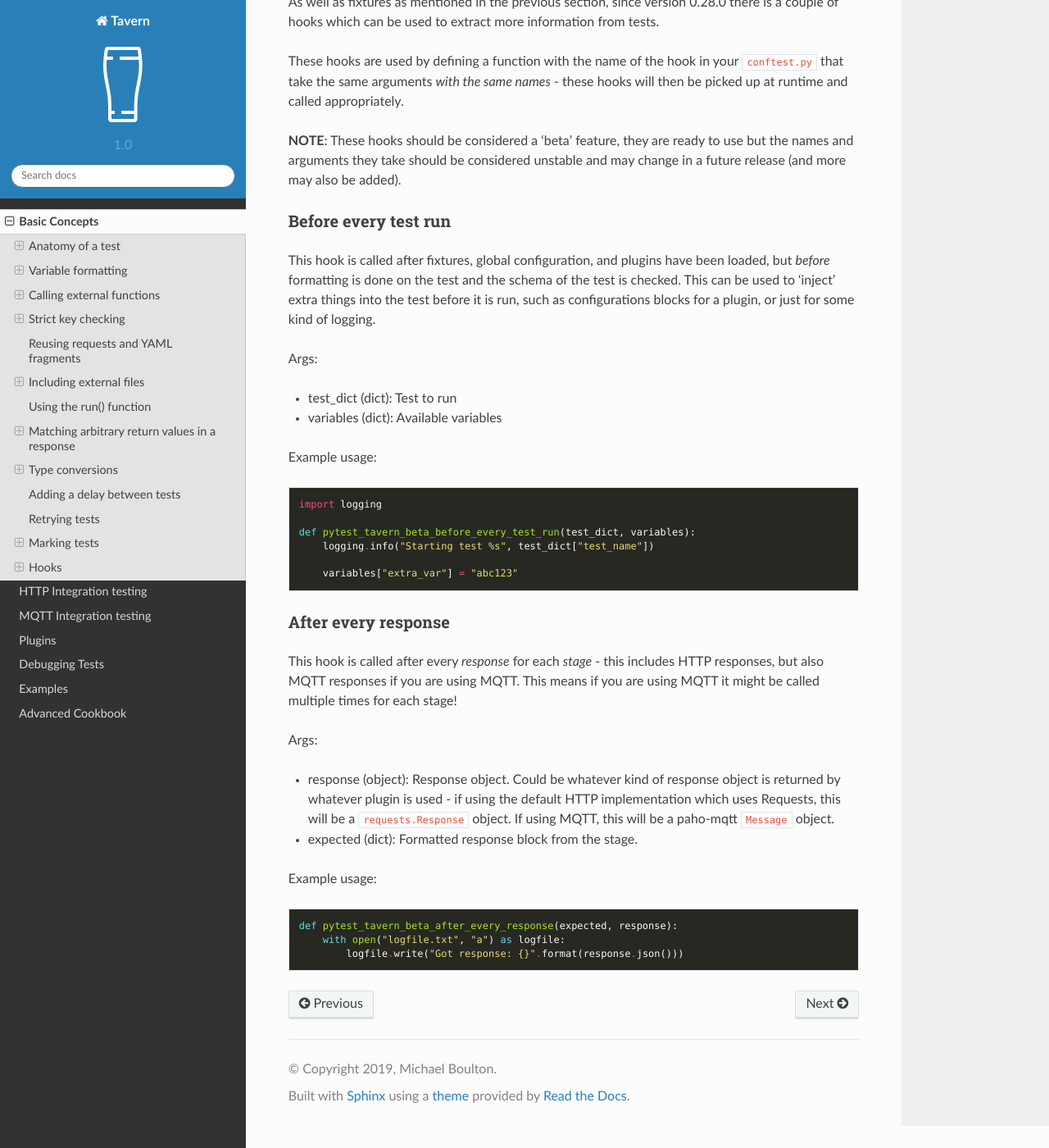
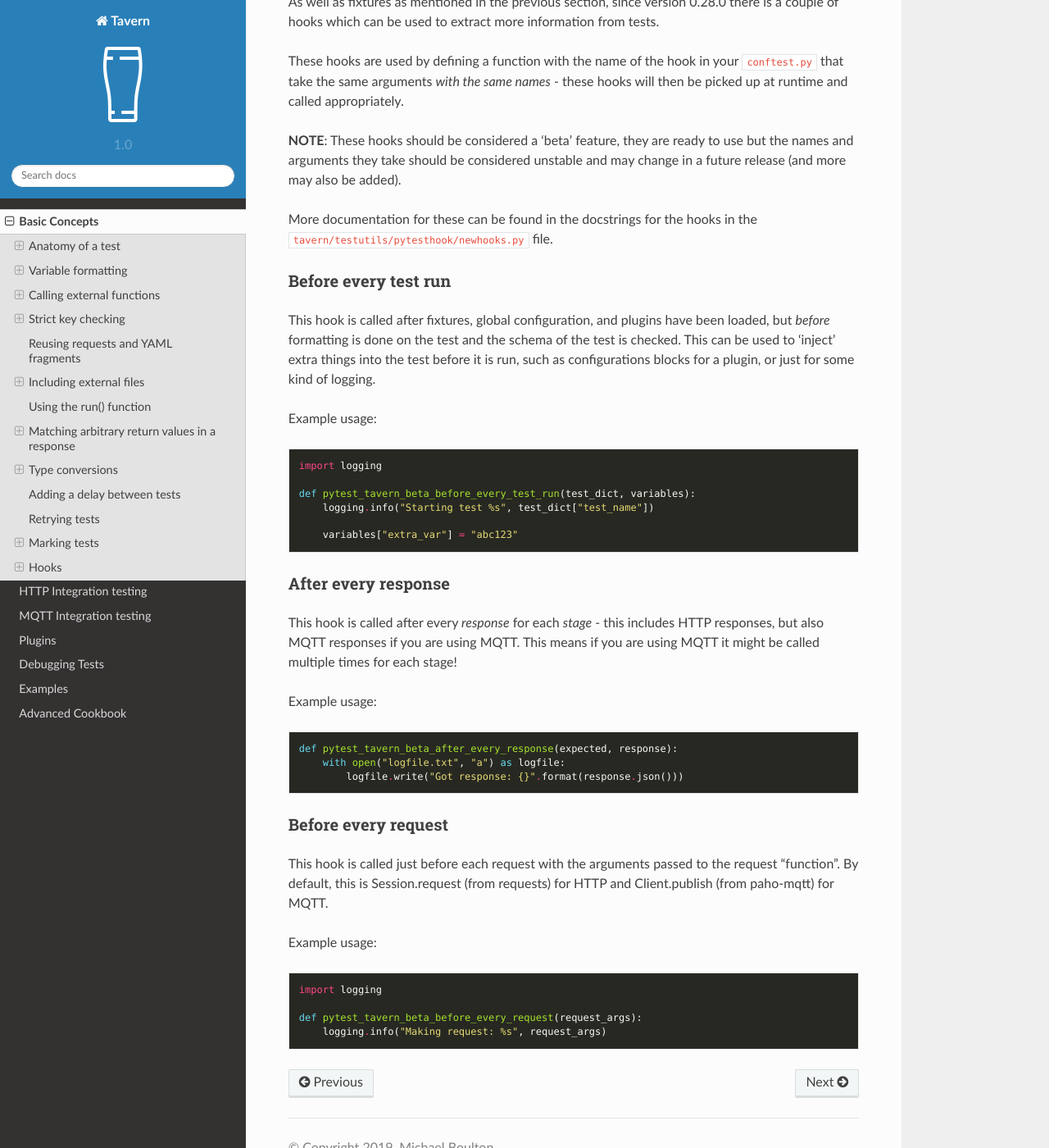
Before and after one commit to taverntesting/tavern, a Sphinx documentation site: the page built from docs/source/basics.md, in a window 1280 px wide and 1400 px high, scrolled down 39626 px. Shown: the whole window at 82% size. Built offline with Sphinx 7.4.7 and the Read the Docs theme 2.0.0, drawn with Linux system fonts in a browser that asks for light colours; formulas are drawn with MathJax 3.

Commit message:
523 add request hook (#615)

````diff
--- a/docs/source/basics.md
+++ b/docs/source/basics.md
@@ -2137,6 +2137,9 @@ will then be picked up at runtime and called appropriately.
 use but the names and arguments they take should be considered unstable and may
 change in a future release (and more may also be added).
 
+More documentation for these can be found in the docstrings for the hooks
+in the `tavern/testutils/pytesthook/newhooks.py` file.
+
 ### Before every test run
 
 This hook is called after fixtures, global configuration, and plugins have been
@@ -2145,10 +2148,6 @@ is checked. This can be used to 'inject' extra things into the test before it is
 run, such as configurations blocks for a plugin, or just for some kind of
 logging.
 
-Args:
-- test_dict (dict): Test to run
-- variables (dict): Available variables
-
 Example usage:
 
 ```python
@@ -2165,13 +2164,6 @@ def pytest_tavern_beta_before_every_test_run(test_dict, variables):
 This hook is called after every _response_ for each _stage_ - this includes HTTP
 responses, but also MQTT responses if you are using MQTT. This means if you are
 using MQTT it might be called multiple times for each stage!
-
-Args:
-- response (object): Response object. Could be whatever kind of response object
-  is returned by whatever plugin is used - if using the default HTTP
-  implementation which uses Requests, this will be a `requests.Response` object.
-  If using MQTT, this will be a paho-mqtt `Message` object.
-- expected (dict): Formatted response block from the stage.
 
 Example usage:
 
@@ -2180,3 +2172,18 @@ def pytest_tavern_beta_after_every_response(expected, response):
     with open("logfile.txt", "a") as logfile:
         logfile.write("Got response: {}".format(response.json()))
 ```
+
+### Before every request
+
+This hook is called just before each request with the arguments passed to the request
+"function". By default, this is Session.request (from requests) for HTTP and Client.publish
+(from paho-mqtt) for MQTT.
+
+Example usage:
+
+```python
+import logging
+
+def pytest_tavern_beta_before_every_request(request_args):
+    logging.info("Making request: %s", request_args)
+```
````
Also changed, not shown: 6 other files.
